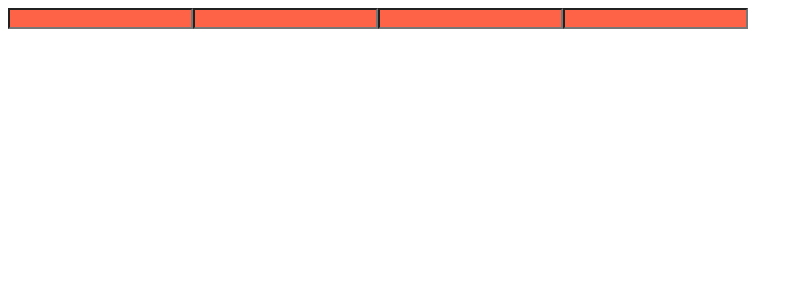
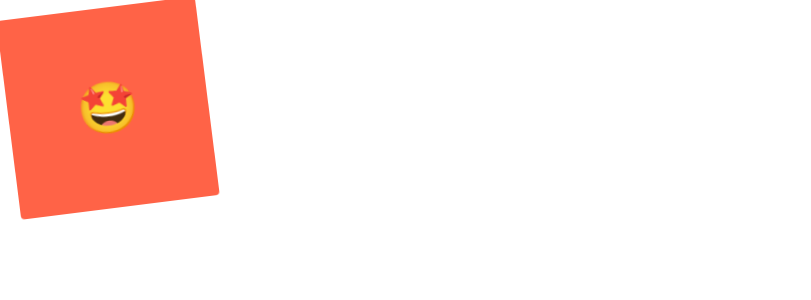
Before and after one commit to WooHyunKing/React-Crypto, a React (Create React App) app: page / in a window 1280 px wide. Shown: the top 300 px of the page, without its empty margins (0-811 px from the left). Built offline with nearby package versions, Linux system fonts and the light colour scheme.

Commit message:
Learn about Animations and Pseudo Selectors of styled component

```diff
--- a/src/App.js
+++ b/src/App.js
@@ -1,4 +1,4 @@
-import styled from "styled-components";
+import styled, { keyframes } from "styled-components";
 
 // style 영역
 
@@ -31,16 +31,58 @@
   background-color: tomato;
 `;
 
+const Wrapper = styled.div`
+  display: flex;
+`;
+
+const Animation = keyframes`
+  0%{
+    transform: rotate(0deg);
+    border-radius: 0px;
+  }
+  50%{
+    border-radius: 100px;
+  }
+  100%{
+    transform: rotate(360deg);
+    border-radius: 0px;
+  }
+`;
+
+const Box2 = styled.div`
+  height: 200px;
+  width: 200px;
+  background-color: tomato;
+  display: flex;
+  justify-content: center;
+  align-items: center;
+  animation: ${Animation} 1s linear infinite;
+  span {
+    font-size: 50px;
+    &:hover {
+      font-size: 100px;
+    }
+    /* span:hover{
+      font-size: 100px;
+    } */
+    &:active {
+      opacity: 0;
+    }
+    /* span:active{
+      opacity: 0;
+    } */
+  }
+`;
+
 // 구현 영역
 
 function App() {
   return (
-    <Father>
-      <Input />
-      <Input />
-      <Input />
-      <Input />
-    </Father>
+    <Wrapper>
+      <Box2>
+        <span>🤩</span>
+      </Box2>
+    </Wrapper>
   );
 }
 
```
